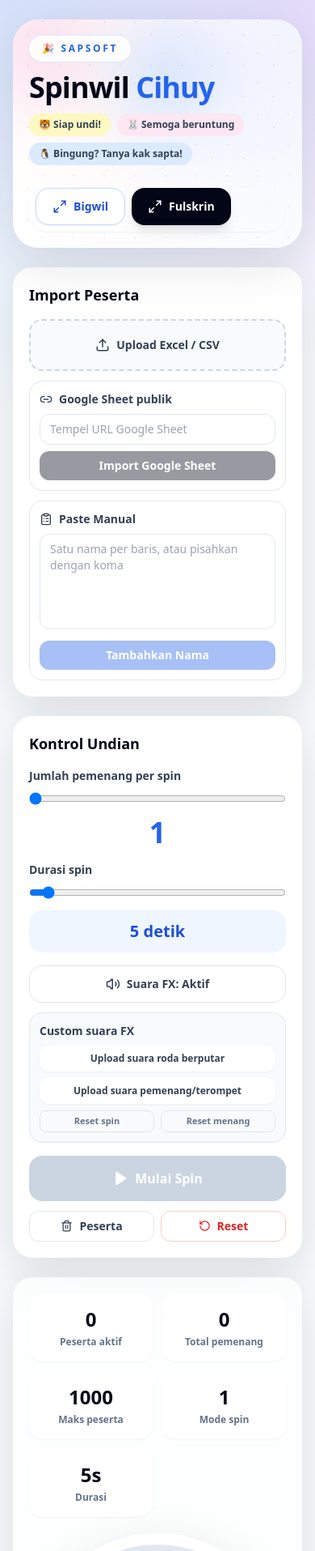
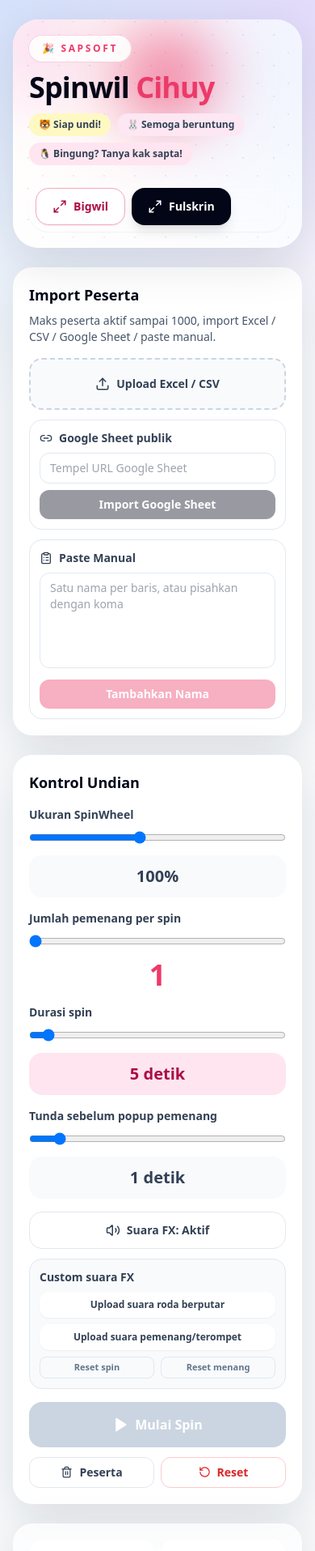
Before and after one commit to saptahadiwijaya7/spinwilcihuy, a Next.js app: page / in a window 390 px wide. Shown: the top 1915 px of the page at 81% size. Built offline with nearby package versions, Linux system fonts and the light colour scheme.

Commit message:
updated all layout

```diff
--- a/app/page.tsx
+++ b/app/page.tsx
@@ -27,8 +27,14 @@ export default function HomePage() {
   const [history, setHistory] = useState<HistoryItem[]>([]);
   const [showWinnerPopup, setShowWinnerPopup] = useState(false);
   const [spinDuration, setSpinDuration] = useState(5);
+  const [winnerRevealDelay, setWinnerRevealDelay] = useState(1);
   const [soundMuted, setSoundMuted] = useState(false);
+  const [wheelScale, setWheelScale] = useState(1);
+  const [isWheelFullscreen, setIsWheelFullscreen] = useState(false);
+  const [isPageFullscreen, setIsPageFullscreen] = useState(false);
   const wheelFullscreenRef = useRef<HTMLElement | null>(null);
+  const spinFinishTimerRef = useRef<number | null>(null);
+  const revealTimerRef = useRef<number | null>(null);
   const [customSpinSound, setCustomSpinSound] = useState<string>("");
   const [customWinSound, setCustomWinSound] = useState<string>("");
   const audioContextRef = useRef<AudioContext | null>(null);
@@ -44,10 +50,11 @@ export default function HomePage() {
     const raw = localStorage.getItem(STORAGE_KEY);
     if (!raw) return;
     try {
-      const data = JSON.parse(raw) as { names?: string[]; winners?: WinnerRecord[]; spinDuration?: number; soundMuted?: boolean; customSpinSound?: string; customWinSound?: string };
+      const data = JSON.parse(raw) as { names?: string[]; winners?: WinnerRecord[]; spinDuration?: number; winnerRevealDelay?: number; soundMuted?: boolean; customSpinSound?: string; customWinSound?: string };
       setNames(normalizeNames(data.names ?? []));
       setWinners(data.winners ?? []);
       setSpinDuration(Math.max(2, Math.min(60, Number(data.spinDuration ?? 5))));
+      setWinnerRevealDelay(Math.max(0, Math.min(10, Number(data.winnerRevealDelay ?? 1))));
       setSoundMuted(Boolean(data.soundMuted));
       setCustomSpinSound(data.customSpinSound ?? "");
       setCustomWinSound(data.customWinSound ?? "");
@@ -62,12 +69,27 @@ export default function HomePage() {
   }, [soundMuted]);
 
   useEffect(() => {
-    return () => stopSpinSound();
+    function handleFullscreenChange() {
+      const fullscreenElement = document.fullscreenElement;
+      setIsWheelFullscreen(fullscreenElement === wheelFullscreenRef.current);
+      setIsPageFullscreen(fullscreenElement === document.documentElement);
+    }
+
+    document.addEventListener("fullscreenchange", handleFullscreenChange);
+    return () => document.removeEventListener("fullscreenchange", handleFullscreenChange);
   }, []);
 
   useEffect(() => {
-    localStorage.setItem(STORAGE_KEY, JSON.stringify({ names, winners, spinDuration, soundMuted, customSpinSound, customWinSound }));
-  }, [names, winners, spinDuration, soundMuted, customSpinSound, customWinSound]);
+    return () => {
+      stopSpinSound();
+      if (spinFinishTimerRef.current !== null) window.clearTimeout(spinFinishTimerRef.current);
+      if (revealTimerRef.current !== null) window.clearTimeout(revealTimerRef.current);
+    };
+  }, []);
+
+  useEffect(() => {
+    localStorage.setItem(STORAGE_KEY, JSON.stringify({ names, winners, spinDuration, winnerRevealDelay, soundMuted, customSpinSound, customWinSound }));
+  }, [names, winners, spinDuration, winnerRevealDelay, soundMuted, customSpinSound, customWinSound]);
 
   function addNames(incoming: string[]) {
     setNames((current) => normalizeNames([...current, ...incoming]).slice(0, 1000));
@@ -84,6 +106,14 @@ export default function HomePage() {
     setHistory([]);
     setLatestWinners([]);
     localStorage.removeItem(STORAGE_KEY);
+    if (spinFinishTimerRef.current !== null) {
+      window.clearTimeout(spinFinishTimerRef.current);
+      spinFinishTimerRef.current = null;
+    }
+    if (revealTimerRef.current !== null) {
+      window.clearTimeout(revealTimerRef.current);
+      revealTimerRef.current = null;
+    }
   }
 
   function resetWinners() {
@@ -106,6 +136,12 @@ export default function HomePage() {
 
   function fullscreenWheel() {
     wheelFullscreenRef.current?.requestFullscreen?.();
+  }
+
+  function exitFullscreen() {
+    if (document.fullscreenElement) {
+      document.exitFullscreen?.();
+    }
   }
 
   function getAudioContext() {
@@ -207,10 +243,22 @@ export default function HomePage() {
     setLatestWinners([]);
     setSpinning(true);
     const spinDurationMs = spinDuration * 1000;
+    const revealDelayMs = winnerRevealDelay * 1000;
     startSpinSound();
     setRotation(plannedResult.finalRotation);
 
-    window.setTimeout(() => {
+    if (spinFinishTimerRef.current !== null) {
+      window.clearTimeout(spinFinishTimerRef.current);
+    }
+    if (revealTimerRef.current !== null) {
+      window.clearTimeout(revealTimerRef.current);
+    }
+
+    spinFinishTimerRef.current = window.setTimeout(() => {
+      stopSpinSound();
+      setSpinning(false);
+
+      revealTimerRef.current = window.setTimeout(() => {
         const result = plannedResult;
         const batch = winners.length ? Math.max(...winners.map((winner) => winner.batch)) + 1 : 1;
         const now = new Date().toLocaleString("id-ID", {
@@ -223,10 +271,9 @@ export default function HomePage() {
         setWinners((current) => [...current, ...records]);
         setLatestWinners(result.winners);
         setShowWinnerPopup(true);
-      setSpinning(false);
-      stopSpinSound();
         playTrumpetSound();
         confetti({ particleCount: 160, spread: 80, origin: { y: 0.62 } });
+      }, revealDelayMs);
     }, spinDurationMs);
   }
 
@@ -234,16 +281,16 @@ export default function HomePage() {
     <main className="min-h-screen px-4 py-6 sm:px-6 lg:px-8">
       <audio ref={spinAudioRef} src={customSpinSound || undefined} preload="auto" />
       <audio ref={winAudioRef} src={customWinSound || undefined} preload="auto" />
-      <WinnerPopup winners={latestWinners} open={showWinnerPopup} onClose={() => setShowWinnerPopup(false)} />
+      {!isWheelFullscreen && <WinnerPopup winners={latestWinners} open={showWinnerPopup} onClose={() => setShowWinnerPopup(false)} />}
       <div className="mx-auto max-w-7xl">
         <header className="mascot-header relative mb-6 overflow-hidden rounded-[2rem] p-5 shadow-soft sm:p-7">
           <div className="pointer-events-none absolute inset-0 bg-gradient-to-r from-white/95 via-white/80 to-white/70" />
 
           <div className="pointer-events-none absolute -left-10 -top-10 h-36 w-36 rounded-full bg-pink-200/60 blur-2xl" />
-          <div className="pointer-events-none absolute right-28 top-4 h-28 w-28 rounded-full bg-blue-200/70 blur-2xl" />
+          <div className="pointer-events-none absolute right-28 top-4 h-28 w-28 rounded-full bg-[#ed3969]/70 blur-2xl" />
           <div className="relative z-10 flex flex-col gap-5 md:flex-row md:items-center md:justify-between">
             <div className="max-w-2xl">
-              <div className="mb-3 inline-flex rounded-full bg-white/90 px-4 py-2 text-xs font-black uppercase tracking-[0.22em] text-blue-600 shadow-sm ring-1 ring-blue-100">
+              <div className="mb-3 inline-flex rounded-full bg-white/90 px-4 py-2 text-xs font-black uppercase tracking-[0.22em] text-[#ed3969] shadow-sm ring-1 ring-[#fbd1df]">
                 🎉 SAPSOFT
               </div>
               <img
@@ -252,7 +299,7 @@ export default function HomePage() {
             className="pointer-events-none absolute bottom-0 right-0 z-0 hidden h-[135px] w-auto select-none object-contain opacity-95 md:block lg:h-[168px]"
           />
               <h1 className="text-4xl font-black tracking-tight text-slate-950 drop-shadow-sm sm:text-5xl">
-                Spinwil <span className="text-blue-600">Cihuy</span>
+                Spinwil <span className="text-[#ed3969]">Cihuy</span>
               </h1>
               {/* <p className="mt-3 max-w-xl rounded-2xl bg-white/75 px-4 py-3 text-sm font-semibold text-slate-600 shadow-sm backdrop-blur">
                 Undi hingga 1000 peserta, pilih 1-10 pemenang per spin, dan hapus pemenang otomatis dari daftar aktif.
@@ -260,15 +307,15 @@ export default function HomePage() {
               <div className="mt-3 flex flex-wrap gap-2 text-xs font-black text-slate-700">
                 <span className="rounded-full bg-yellow-100 px-3 py-1.5">🐯 Siap undi!</span>
                 <span className="rounded-full bg-pink-100 px-3 py-1.5">🐰 Semoga beruntung</span>
-                <span className="rounded-full bg-blue-100 px-3 py-1.5">🐧 Bingung? Tanya kak sapta!</span>
+                <span className="rounded-full bg-[#ffe5f0] px-3 py-1.5">🐧 Bingung? Tanya kak sapta!</span>
 
               </div>
             </div>
             <div className="flex flex-wrap gap-2 rounded-3xl bg-white/10 p-2 shadow-sm backdrop-blur md:mr-[150px] lg:mr-[5px] lg:mb-[-110px]">
-              <button onClick={fullscreenWheel} className="inline-flex items-center justify-center gap-2 rounded-2xl border border-blue-200 bg-white px-5 py-3 text-sm font-bold text-blue-700 shadow-sm hover:bg-blue-50">
+              <button onClick={fullscreenWheel} className="inline-flex items-center justify-center gap-2 rounded-2xl border border-[#f4a7c0] bg-white px-5 py-3 text-sm font-bold text-[#ad0c45] shadow-sm hover:bg-[#ffe5f0]">
                 <Maximize2 size={18} /> Bigwil
               </button>
-              <button onClick={fullscreenUi} className="inline-flex items-center justify-center gap-2 rounded-2xl bg-slate-950 px-5 py-3 text-sm font-bold text-white shadow-lg hover:bg-blue-700">
+              <button onClick={fullscreenUi} className="inline-flex items-center justify-center gap-2 rounded-2xl bg-slate-950 px-5 py-3 text-sm font-bold text-white shadow-lg hover:bg-[#c71756]">
                 <Maximize2 size={18} /> Fulskrin
               </button>
             </div>
@@ -281,6 +328,20 @@ export default function HomePage() {
 
             <section className="rounded-3xl bg-white p-5 shadow-soft">
               <h2 className="mb-4 text-lg font-bold text-slate-950">Kontrol Undian</h2>
+              <label className="mb-2 block text-sm font-semibold text-slate-700">Ukuran SpinWheel</label>
+              <input
+                type="range"
+                min={0.7}
+                max={1.4}
+                step={0.05}
+                value={wheelScale}
+                onChange={(event) => setWheelScale(Number(event.target.value))}
+                className="w-full"
+              />
+              <div className="mb-4 mt-2 flex items-center justify-center gap-2 rounded-2xl bg-slate-50 px-4 py-3 text-xl font-black text-slate-700">
+                {Math.round(wheelScale * 100)}%
+              </div>
+
               <label className="mb-2 block text-sm font-semibold text-slate-700">Jumlah pemenang per spin</label>
               <input
                 type="range"
@@ -290,7 +351,7 @@ export default function HomePage() {
                 onChange={(event) => setWinnerCount(Number(event.target.value))}
                 className="w-full"
               />
-              <div className="mb-4 mt-2 text-center text-4xl font-black text-blue-600">{winnerCount}</div>
+              <div className="mb-4 mt-2 text-center text-4xl font-black text-[#ed3969]">{winnerCount}</div>
 
               <label className="mb-2 block text-sm font-semibold text-slate-700">Durasi spin</label>
               <input
@@ -301,8 +362,22 @@ export default function HomePage() {
                 onChange={(event) => setSpinDuration(Number(event.target.value))}
                 className="w-full"
               />
-              <div className="mb-4 mt-2 flex items-center justify-center gap-2 rounded-2xl bg-blue-50 px-4 py-3 text-xl font-black text-blue-700">
+              <div className="mb-4 mt-2 flex items-center justify-center gap-2 rounded-2xl bg-[#ffe5f0] px-4 py-3 text-xl font-black text-[#ad0c45]">
                 {spinDuration} detik
+              </div>
+
+              <label className="mb-2 block text-sm font-semibold text-slate-700">Tunda sebelum popup pemenang</label>
+              <input
+                type="range"
+                min={0}
+                max={10}
+                step={0.5}
+                value={winnerRevealDelay}
+                onChange={(event) => setWinnerRevealDelay(Number(event.target.value))}
+                className="w-full"
+              />
+              <div className="mb-4 mt-2 flex items-center justify-center gap-2 rounded-2xl bg-slate-50 px-4 py-3 text-xl font-black text-slate-700">
+                {winnerRevealDelay} detik
               </div>
 
               <button
@@ -319,11 +394,11 @@ export default function HomePage() {
 
               <div className="mb-4 rounded-2xl border border-slate-200 bg-slate-50 p-3">
                 <p className="mb-2 text-sm font-black text-slate-700">Custom suara FX</p>
-                <label className="mb-2 block cursor-pointer rounded-xl bg-white px-3 py-2 text-center text-xs font-bold text-slate-700 shadow-sm hover:bg-blue-50">
+                <label className="mb-2 block cursor-pointer rounded-xl bg-white px-3 py-2 text-center text-xs font-bold text-slate-700 shadow-sm hover:bg-[#ffe5f0]">
                   Upload suara roda berputar
                   <input type="file" accept="audio/*" className="hidden" onChange={(event) => handleCustomSoundUpload(event.target.files?.[0], "spin")} />
                 </label>
-                <label className="block cursor-pointer rounded-xl bg-white px-3 py-2 text-center text-xs font-bold text-slate-700 shadow-sm hover:bg-blue-50">
+                <label className="block cursor-pointer rounded-xl bg-white px-3 py-2 text-center text-xs font-bold text-slate-700 shadow-sm hover:bg-[#ffe5f0]">
                   Upload suara pemenang/terompet
                   <input type="file" accept="audio/*" className="hidden" onChange={(event) => handleCustomSoundUpload(event.target.files?.[0], "win")} />
                 </label>
@@ -336,7 +411,7 @@ export default function HomePage() {
               <button
                 onClick={spin}
                 disabled={!canSpin}
-                className="mb-3 flex w-full items-center justify-center gap-2 rounded-2xl bg-blue-600 px-5 py-4 text-base font-black text-white shadow-lg shadow-blue-200 transition hover:bg-blue-700 disabled:cursor-not-allowed disabled:bg-slate-300 disabled:shadow-none"
+                className="mb-3 flex w-full items-center justify-center gap-2 rounded-2xl bg-[#ed3969] px-5 py-4 text-base font-black text-white shadow-lg shadow-[#f6a7c9] transition hover:bg-[#c71756] disabled:cursor-not-allowed disabled:bg-slate-300 disabled:shadow-none"
               >
                 <Play size={20} fill="currentColor" /> {spinning ? "Sedang spin..." : "Mulai Spin"}
               </button>
@@ -353,20 +428,28 @@ export default function HomePage() {
           </aside>
 
           <section ref={wheelFullscreenRef} className="wheel-fullscreen rounded-3xl bg-white/70 p-5 shadow-soft backdrop-blur">
-            <div className="mb-5 grid grid-cols-2 gap-3 sm:grid-cols-3 xl:grid-cols-5">
+            <div className="mb-5 grid grid-cols-2 gap-2 sm:grid-cols-4 md:grid-cols-4 xl:grid-cols-4 items-stretch">
               <Stat label="Peserta aktif" value={names.length} />
-              <Stat label="Total pemenang" value={winners.length} />
-              <Stat label="Maks peserta" value="1000" />
+              <Stat label="Σ pemenang" value={winners.length} />
               <Stat label="Mode spin" value={winnerCount} />
               <Stat label="Durasi" value={`${spinDuration}s`} />
               {/* <Stat label="Mode spin" value={`${winnerCount} nama`} /> */}
             </div>
 
-            <SpinWheel names={names} spinning={spinning} rotation={rotation} onSpin={spin} spinDurationMs={spinDuration * 1000} winnerCount={winnerCount} />
-            <p className="mt-3 text-center text-sm font-semibold text-slate-500">Klik tombol spin atau klik poros wheel untuk memulai undian.</p>
+
+            <SpinWheel
+              names={names}
+              spinning={spinning}
+              rotation={rotation}
+              onSpin={spin}
+              spinDurationMs={spinDuration * 1000}
+              winnerCount={winnerCount}
+              scale={wheelScale}
+            />
+            {isWheelFullscreen && <WinnerPopup winners={latestWinners} open={showWinnerPopup} onClose={() => setShowWinnerPopup(false)} />}
 
             <div className="mt-6 rounded-3xl bg-slate-950 p-5 text-white">
-              <p className="text-sm font-bold uppercase tracking-[0.2em] text-blue-300">Pemenang Terbaru</p>
+              <p className="text-sm font-bold uppercase tracking-[0.2em] text-[#f091b6]">Pemenang Terbaru</p>
               {latestWinners.length ? (
                 <div className="mt-3 flex flex-wrap gap-2">
                   {latestWinners.map((name) => (
@@ -385,7 +468,7 @@ export default function HomePage() {
                   {participantPreview.map((name) => (
                     <span key={name} className="rounded-full bg-slate-100 px-3 py-2 text-xs font-bold text-slate-700">{name}</span>
                   ))}
-                  {names.length > 10 && <span className="rounded-full bg-blue-100 px-3 py-2 text-xs font-bold text-blue-700">+{names.length - 10} lainnya</span>}
+                  {names.length > 10 && <span className="rounded-full bg-[#ffe5f0] px-3 py-2 text-xs font-bold text-[#ad0c45]">+{names.length - 10} lainnya</span>}
                 </div>
               ) : (
                 <p className="text-sm text-slate-500">Belum ada peserta. Import Excel, CSV, Google Sheet, atau paste manual.</p>
@@ -410,9 +493,9 @@ export default function HomePage() {
 
 function Stat({ label, value }: { label: string; value: string | number }) {
   return (
-    <div className="rounded-2xl bg-white p-4 text-center shadow-sm">
-      <p className="text-2xl font-black text-slate-950">{value}</p>
-      <p className="mt-1 text-xs font-semibold text-slate-500">{label}</p>
+    <div className="rounded-2xl bg-white p-4 text-center shadow-sm h-full flex flex-col items-center justify-center">
+      <p className="text-2xl font-black text-slate-950 leading-none">{value}</p>
+      <p className="mt-1 text-xs font-semibold text-slate-500 whitespace-nowrap truncate max-w-full">{label}</p>
     </div>
   );
 }
--- a/components/ImportPanel.tsx
+++ b/components/ImportPanel.tsx
@@ -55,9 +55,10 @@ export default function ImportPanel({ onAddNames }: Props) {
 
   return (
     <section className="rounded-3xl bg-white p-5 shadow-soft">
-      <h2 className="mb-4 text-lg font-bold text-slate-950">Import Peserta</h2>
+      <h2 className="mb-2 text-lg font-bold text-slate-950">Import Peserta</h2>
+      <p className="mb-4 text-sm text-slate-600">Maks peserta aktif sampai 1000, import Excel / CSV / Google Sheet / paste manual.</p>
 
-      <label className="mb-3 flex cursor-pointer items-center justify-center gap-2 rounded-2xl border-2 border-dashed border-slate-300 bg-slate-50 px-4 py-5 text-sm font-semibold text-slate-700 hover:border-blue-400 hover:bg-blue-50">
+      <label className="mb-3 flex cursor-pointer items-center justify-center gap-2 rounded-2xl border-2 border-dashed border-slate-300 bg-slate-50 px-4 py-5 text-sm font-semibold text-slate-700 hover:border-[#ed3969] hover:bg-[#ffe5f0]">
         <Upload size={18} />
         Upload Excel / CSV
         <input
@@ -77,7 +78,7 @@ export default function ImportPanel({ onAddNames }: Props) {
           value={sheetUrl}
           onChange={(event) => setSheetUrl(event.target.value)}
           placeholder="Tempel URL Google Sheet"
-          className="mb-2 w-full rounded-xl border border-slate-200 px-3 py-2 text-sm outline-none focus:border-blue-400"
+          className="mb-2 w-full rounded-xl border border-slate-200 px-3 py-2 text-sm outline-none focus:border-[#ed3969]"
         />
         <button
           onClick={handleSheetImport}
@@ -97,12 +98,12 @@ export default function ImportPanel({ onAddNames }: Props) {
           onChange={(event) => setManual(event.target.value)}
           rows={5}
           placeholder="Satu nama per baris, atau pisahkan dengan koma"
-          className="mb-2 w-full resize-none rounded-xl border border-slate-200 px-3 py-2 text-sm outline-none focus:border-blue-400"
+          className="mb-2 w-full resize-none rounded-xl border border-slate-200 px-3 py-2 text-sm outline-none focus:border-[#ed3969]"
         />
         <button
           onClick={handleManualAdd}
           disabled={!manual.trim()}
-          className="w-full rounded-xl bg-blue-600 px-4 py-2 text-sm font-bold text-white disabled:cursor-not-allowed disabled:opacity-40"
+          className="w-full rounded-xl bg-[#ed3969] px-4 py-2 text-sm font-bold text-white disabled:cursor-not-allowed disabled:opacity-40"
         >
           Tambahkan Nama
         </button>
--- a/components/WinnerList.tsx
+++ b/components/WinnerList.tsx
@@ -86,7 +86,7 @@ export default function WinnerList({ winners, remainingNames, onUndo, onResetWin
             <div key={`${winner.batch}-${winner.name}-${index}`} className="rounded-2xl border border-slate-100 bg-slate-50 p-3">
               <div className="flex items-center justify-between gap-2">
                 <p className="font-bold text-slate-950">{winner.name}</p>
-                <span className="rounded-full bg-blue-100 px-2 py-1 text-xs font-bold text-blue-700">Batch {winner.batch}</span>
+                <span className="rounded-full bg-[#ffe5f0] px-2 py-1 text-xs font-bold text-[#ad0c45]">Batch {winner.batch}</span>
               </div>
               <p className="mt-1 text-xs text-slate-500">{winner.wonAt}</p>
             </div>
```
Also changed, not shown: app/globals.css (+15 -0 lines), components/SpinWheel.tsx (+8 -4 lines), components/WinnerPopup.tsx (+6 -4 lines), 1 other file (tests, documents, lock files or other folders). Lines whose indentation alone changed are shown as unchanged.
